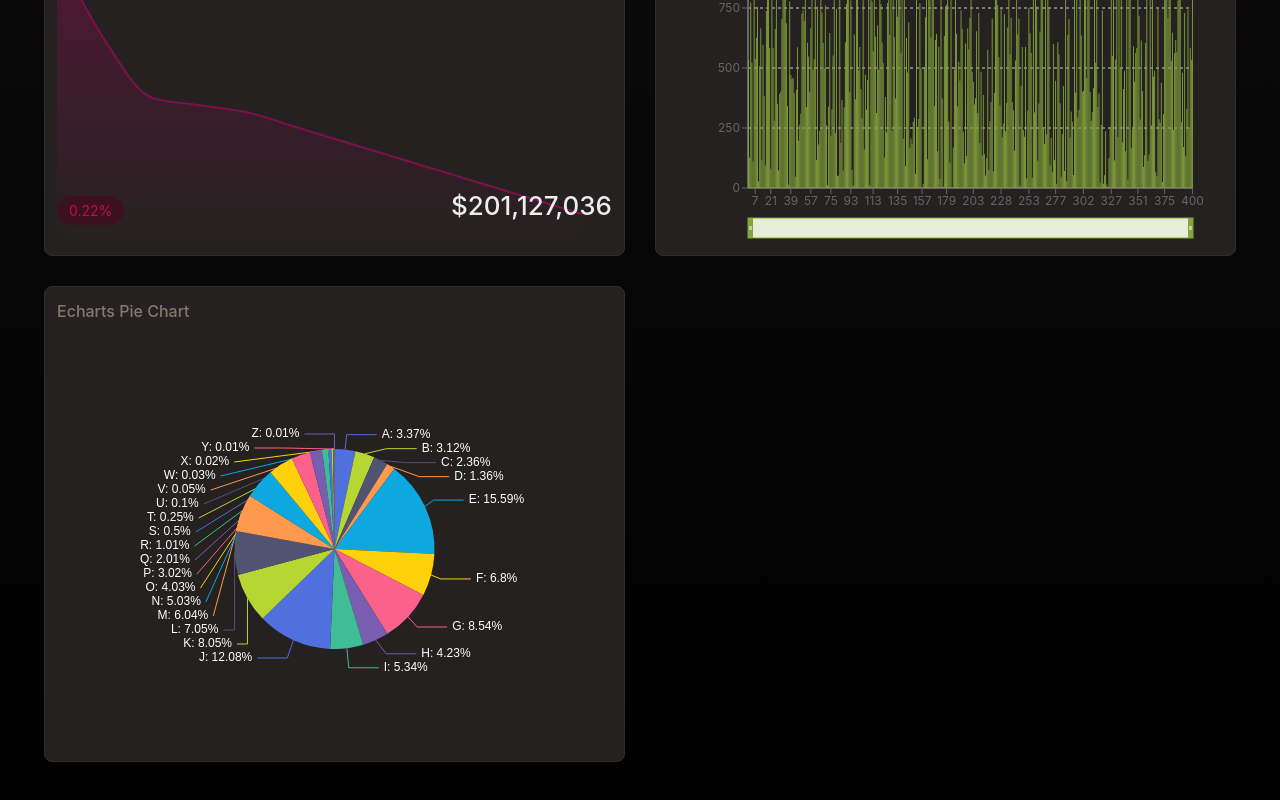
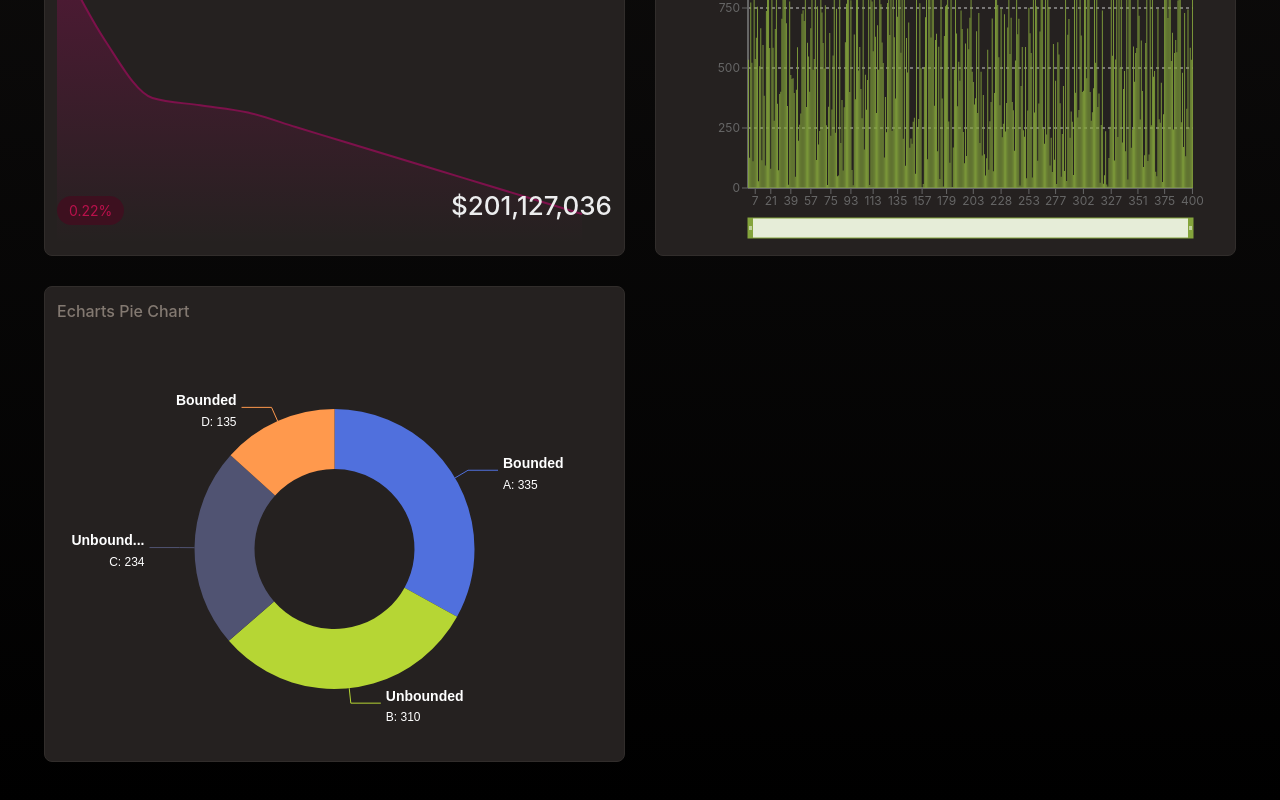
Before and after one commit to DeepakS-Github/Graphs, a React (Vite) app: page / in a window 1280 px wide. Shown: the part 1962-2762 px from the top of the page. Built offline with nearby package versions, Linux system fonts and the light colour scheme.

Commit message:
update: echartspie

```diff
--- a/src/components/common/EchartsPie.tsx
+++ b/src/components/common/EchartsPie.tsx
@@ -8,42 +8,40 @@ const EchartsPie: React.FC = () => {
         },
         series: [
             {
+
                 name: 'Dummy Data',
                 type: 'pie',
-                // radius: ['40%', '70%'],  // Set the inner and ourter radius of the pie chart to make it look like doughnut chart
+                radius: ['40%', '70%'],  // Set the inner and ourter radius of the pie chart to make it look like doughnut chart
                 data: [
-                    { value: 335, name: 'A' },
-                    { value: 310, name: 'B' },
-                    { value: 234, name: 'C' },
-                    { value: 135, name: 'D' },
-                    { value: 1548, name: 'E' },
-                    { value: 675, name: 'F' },
-                    { value: 848, name: 'G' },
-                    { value: 420, name: 'H' },
-                    { value: 530, name: 'I' },
-                    { value: 1200, name: 'J' },
-                    { value: 800, name: 'K' },
-                    { value: 700, name: 'L' },
-                    { value: 600, name: 'M' },
-                    { value: 500, name: 'N' },
-                    { value: 400, name: 'O' },
-                    { value: 300, name: 'P' },
-                    { value: 200, name: 'Q' },
-                    { value: 100, name: 'R' },
-                    { value: 50, name: 'S' },
-                    { value: 25, name: 'T' },
-                    { value: 10, name: 'U' },
-                    { value: 5, name: 'V' },
-                    { value: 3, name: 'W' },
-                    { value: 2, name: 'X' },
-                    { value: 1, name: 'Y' },
-                    { value: 1, name: 'Z' }
+                    { value: 335, name: 'A', head: 'Bounded' },
+                    { value: 310, name: 'B', head: 'Unbounded' },
+                    { value: 234, name: 'C', head: 'Unbounded' },
+                    { value: 135, name: 'D', head: 'Bounded' },
                 ],
                 label: {
                     show: true,
-                    formatter: '{b}: {d}%',
-                    textStyle: {
-                        color: 'white' // Set label text color to white
+                    formatter: function (params: any) {
+                        console.log(params);
+                        return `{a|${params.data.head}}\n{b|${params.name}:} {c|${params.value}}`;
+                    },
+                    rich: {
+                        a: {
+                            // color: function(params: any) {
+                            //     return params.color;
+                            // },
+                            color: 'white',
+                            fontSize: '14px',
+                            height: 30,
+                            fontWeight: 600,
+                        },
+                        b: {
+                            color: 'white',
+                            fontSize: '12px',
+                        },
+                        c: {
+                            color: 'white',
+                            fontSize: '12px',
+                        }
                     }
                 },
                 itemStyle: {
```
